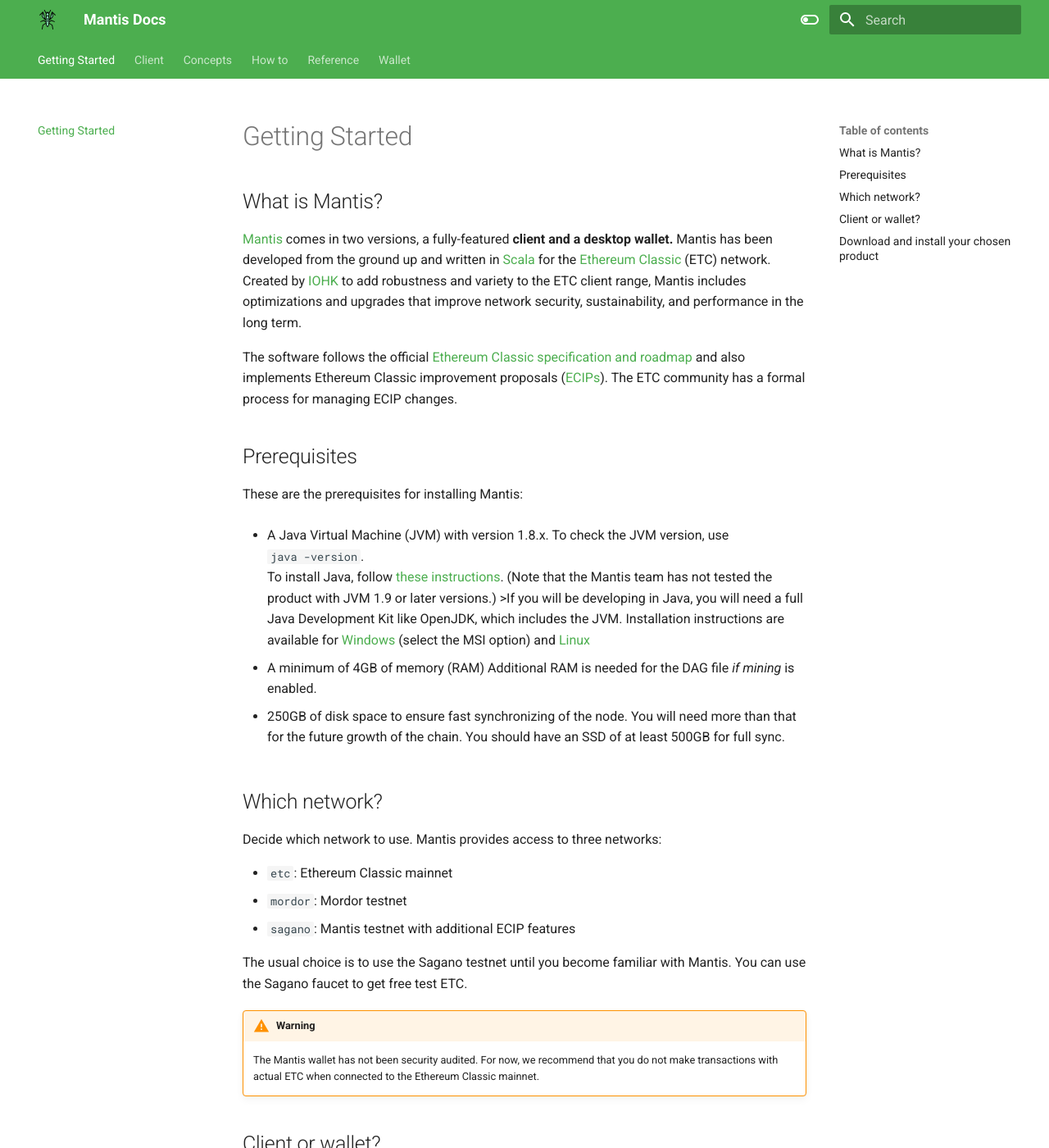
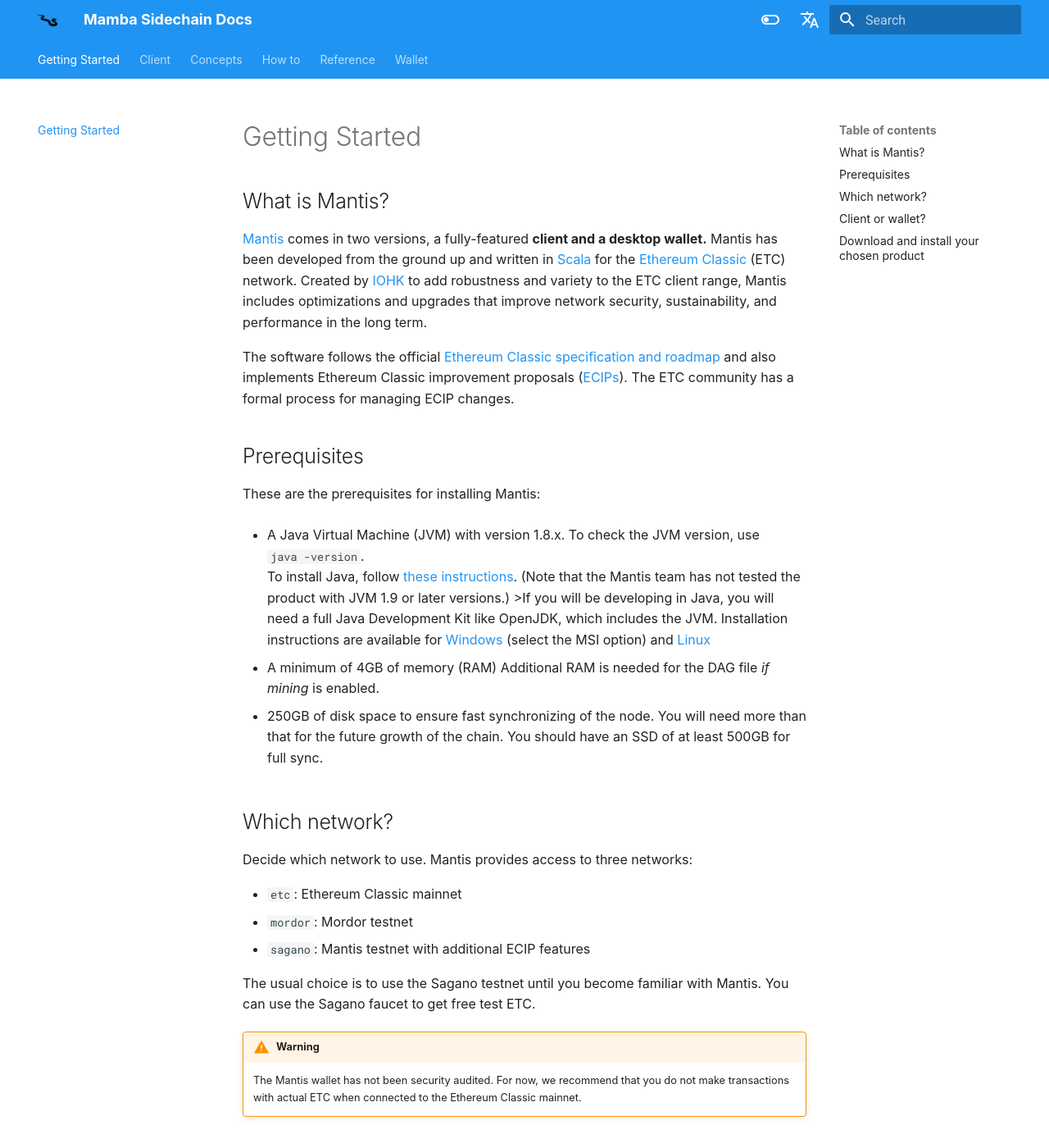
Before and after one commit to stevanlohja/mantis-docs-v2-preview, an MkDocs documentation site: the page built from docs/index.md, in a window 1280 px wide and 1400 px high. Shown: the whole window at 82% size. Built offline with MkDocs 1.6.1 and Material for MkDocs 9.7.7, drawn with Linux system fonts in a browser that asks for light colours; comment, search, counter and statistics services are not loaded.

Commit message:
fix: update colors and font to system font

```diff
--- /dev/null
+++ b/docs/stylesheets/extra.css
@@ -0,0 +1,3 @@
+body {
+    font-family: -apple-system, BlinkMacSystemFont, "Segoe UI", Roboto, Helvetica, Arial, sans-serif, "Apple Color Emoji", "Segoe UI Emoji", "Segoe UI Symbol";
+}
--- a/mkdocs.yml
+++ b/mkdocs.yml
@@ -1,22 +1,22 @@
-site_name: Mantis Docs
+site_name: Mamba Sidechain Docs
 site_url: https://example.com/
 
 theme:
   name: material
-  logo: assets/logo.svg
+  logo: assets/snake.png
   font:
     # Any Font Family support by Google Fonts
     text: Roboto
   palette:
     - scheme: default
-      primary: green
-      accent: green
+      primary: blue
+      accent: blue
       toggle:
         icon: material/toggle-switch-off-outline
         name: Switch to dark mode
     - scheme: slate
-      primary: red
-      accent: red
+      primary: blue
+      accent: blue
       toggle:
         icon: material/toggle-switch
         name: Switch to light mode
@@ -26,11 +26,25 @@ theme:
     - navigation.tabs
 
 extra:
+  alternate:
+    - name: Default (en)
+      link: ./
+      lang: en
+    - name: English
+      link: ./en/
+      lang: en
+    - name: Français
+      link: ./fr/
+      lang: fr
   social:
     - icon: fontawesome/brands/twitter
       link: https://twitter.com/Mantis_IO
     - icon: fontawesome/brands/github
       link: https://twitter.com/input-output-hk/mantis
+
+
+extra_css:
+  - stylesheets/extra.css
 
 # Extensions
 markdown_extensions:
```
Also changed, not shown: readme.md (+2 -2 lines), docs/assets/snake.png (added), 1 other file.
